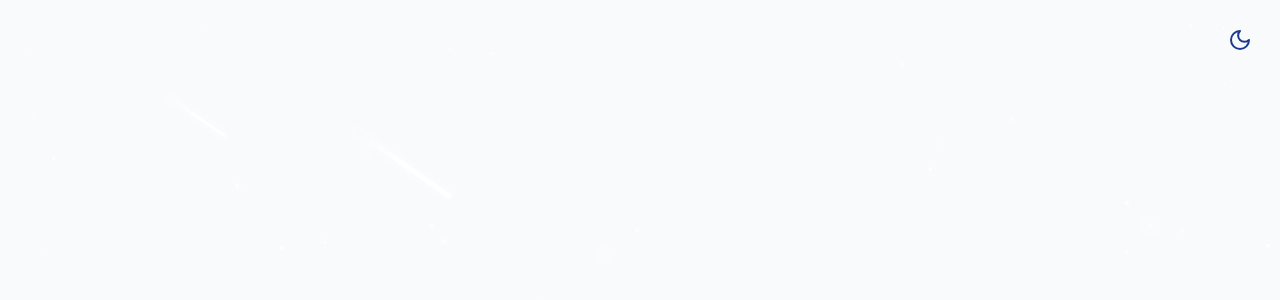
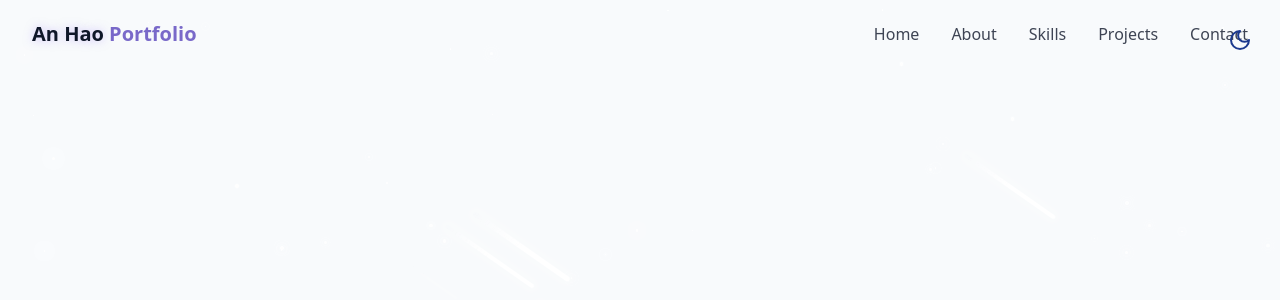
Before and after one commit to tgoldenphoenix/tailwind-porfolio, a React (Vite) app: page / in a window 1280 px wide. Shown: the top 300 px of the page. Built offline with nearby package versions, Linux system fonts and the light colour scheme.

Commit message:
add navbar for desktop screen size

```diff
--- a/eslint.config.js
+++ b/eslint.config.js
@@ -2,6 +2,7 @@
 import globals from 'globals'
 import reactHooks from 'eslint-plugin-react-hooks'
 import reactRefresh from 'eslint-plugin-react-refresh'
+import stylisticJs from '@stylistic/eslint-plugin-js'
 
 export default [
   { ignores: ['dist'] },
@@ -19,6 +20,7 @@
     plugins: {
       'react-hooks': reactHooks,
       'react-refresh': reactRefresh,
+      '@stylistic/js': stylisticJs
     },
     rules: {
       ...js.configs.recommended.rules,
@@ -28,6 +30,7 @@
         'warn',
         { allowConstantExport: true },
       ],
+      '@stylistic/js/semi': [1, 'never'],
     },
   },
 ]
--- a/src/App.jsx
+++ b/src/App.jsx
@@ -1,6 +1,6 @@
-import { BrowserRouter, Route, Routes } from "react-router-dom";
-import { Home } from "./pages/Home";
-import { NotFound } from "./pages/NotFound";
+import { BrowserRouter, Route, Routes } from "react-router-dom"
+import { Home } from "./pages/Home"
+import { NotFound } from "./pages/NotFound"
 
 function App() {
   return (
--- /dev/null
+++ b/src/components/Navbar.jsx
@@ -0,0 +1,58 @@
+import { cn } from "@/lib/utils"
+import { Menu, X } from "lucide-react"
+import { useEffect, useState } from "react"
+
+const navItems = [
+  { name: "Home", href: "#hero" },
+  { name: "About", href: "#about" },
+  { name: "Skills", href: "#skills" },
+  { name: "Projects", href: "#projects" },
+  { name: "Contact", href: "#contact" },
+]
+
+export const Navbar = () => {
+  const [isScrolled, setIsScrolled] = useState(false)
+
+  useEffect(() => {
+    const handleScroll = () => {
+      // Greater than the height of the navbar
+      setIsScrolled(window.screenY > 10)
+    }
+
+    window.addEventListener("scroll", handleScroll)
+    return () => window.removeEventListener("scroll", handleScroll)
+  }, [])
+
+  return (
+    <nav className={cn(
+      "fixed w-full z-40 transition-all duration-300",
+      isScrolled ? "py-3 bg-background/80 backdrop-blur-md shadow-xs" : "py-5"
+    )}>
+      <div className="container flex items-center justify-between">
+        <a
+          className="text-xl font-bold text-primary flex items-center"
+          href="#hero"
+        >
+          <span className="relative z-10">
+            <span className="text-glow text-foreground"> An Hao </span>{" "}
+            Portfolio
+          </span>
+        </a>
+
+        {/* desktop nav */}
+        <div className="hidden md:flex space-x-8">
+          {navItems.map((item, key) => (
+            <a
+              key={key}
+              href={item.href}
+              className="text-foreground/80 hover:text-primary transition-colors duration-300"
+            >
+              {item.name}
+            </a>
+          ))}
+        </div>
+        {/* mobile nav */}
+      </div>
+    </nav>
+  )
+}
--- a/src/components/ThemeToggle.jsx
+++ b/src/components/ThemeToggle.jsx
@@ -4,7 +4,7 @@
 
 export const ThemeToggle = () => {
   // Default start in dark mode
-  const [isDarkMode, setIsDarkMode] = useState(false);
+  const [isDarkMode, setIsDarkMode] = useState(false)
 
   useEffect(() => {
     const storedTheme = localStorage.getItem("themee")
@@ -12,8 +12,8 @@
       setIsDarkMode(true)
       document.documentElement.classList.add("dark")
     } else {
-      localStorage.setItem("theme", "light");
-      setIsDarkMode(false);
+      localStorage.setItem("theme", "light")
+      setIsDarkMode(false)
     }
   }, [])
 
--- a/src/pages/Home.jsx
+++ b/src/pages/Home.jsx
@@ -1,3 +1,4 @@
+import { Navbar } from "../components/Navbar"
 import { ThemeToggle } from "../components/ThemeToggle"
 import { StarBackground } from "@/components/StarBackground"
 
@@ -8,6 +9,7 @@
     {/* Background Effects */}
     <StarBackground />
     {/* Navbar */}
+    <Navbar />
 
     {/* Main Content */}
 
--- a/vite.config.js
+++ b/vite.config.js
@@ -1,7 +1,7 @@
 import { defineConfig } from 'vite'
 import react from '@vitejs/plugin-react'
 import tailwindcss from '@tailwindcss/vite'
-import path from "path";
+import path from "path"
 
 // https://vite.dev/config/
 export default defineConfig({
```
Also changed, not shown: package.json (+6 -5 lines), src/components/StarBackground.jsx (+11 -11 lines), src/lib/utils.js (+4 -4 lines), 1 other file (tests, documents, lock files or other folders).
